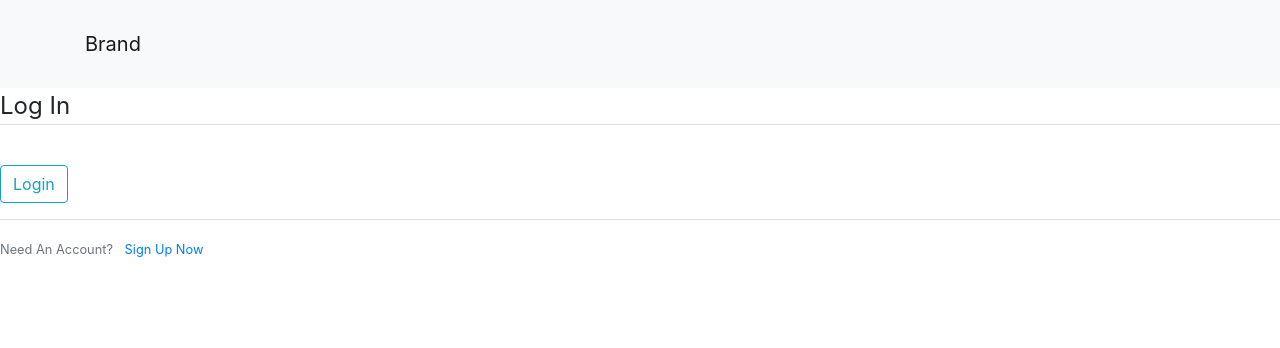
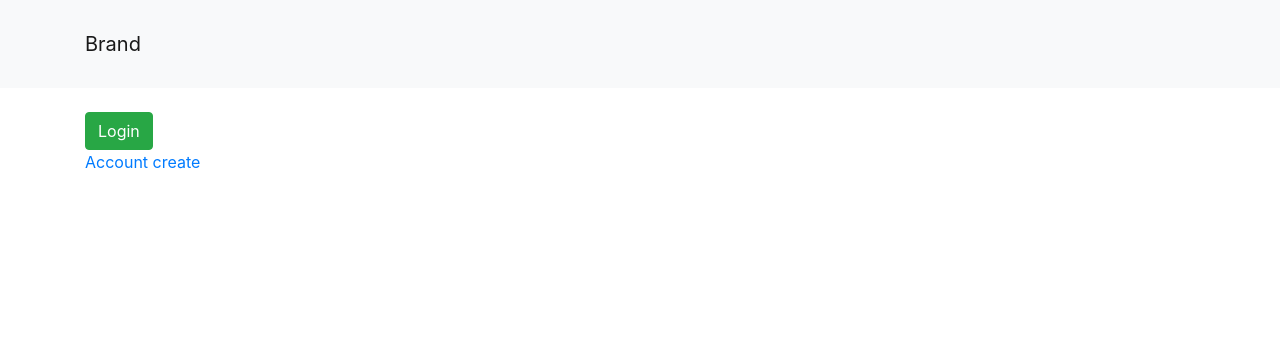
Before and after one commit to giancarlovq/PersonalBlog, a Django app: page /login/ in a window 1280 px wide. Shown: the top 348 px of the page. Run offline with Django 3.2, Linux system fonts and the light colour scheme; some libraries are stand-ins or nearby versions.

Commit message:
No significant changes.

```diff
--- a/login/templates/login/login.html
+++ b/login/templates/login/login.html
@@ -6,25 +6,16 @@
 
 {% block content %}
 
-    <form method="POST" autocomplete="off">
-        {% csrf_token %}
-        <fieldset class="form-group">
-            <legend class="border-bottom mb-4"> Log In </legend>
-            {{ form | crispy }}
-        </fieldset>
-        <div class="form-group">
-            <button class="btn btn-outline-info" type="submit"> Login </button>
-        </div>
-    </form>
+    <div class="container my-4">
+        <form class="form-group" action="" method="POST">
+            <div class="form-group">
+                {% csrf_token %}
+                {{ form }}
 
-    <!-- Register -->
-    <div class="border-top pt-3">
-        <small class="text-muted">
-            Need An Account?
-            <a class="ml-2" href="{% url 'register' %}" role="link">
-                Sign Up Now
-            </a>
-        </small>
+                <button class="btn btn-success" type="submit"> Login </button>
+                <p><a href="{% url 'register' %}"> Account create </a></p>
+            </div>
+        </form>
     </div>
 
 {% endblock %}
```
